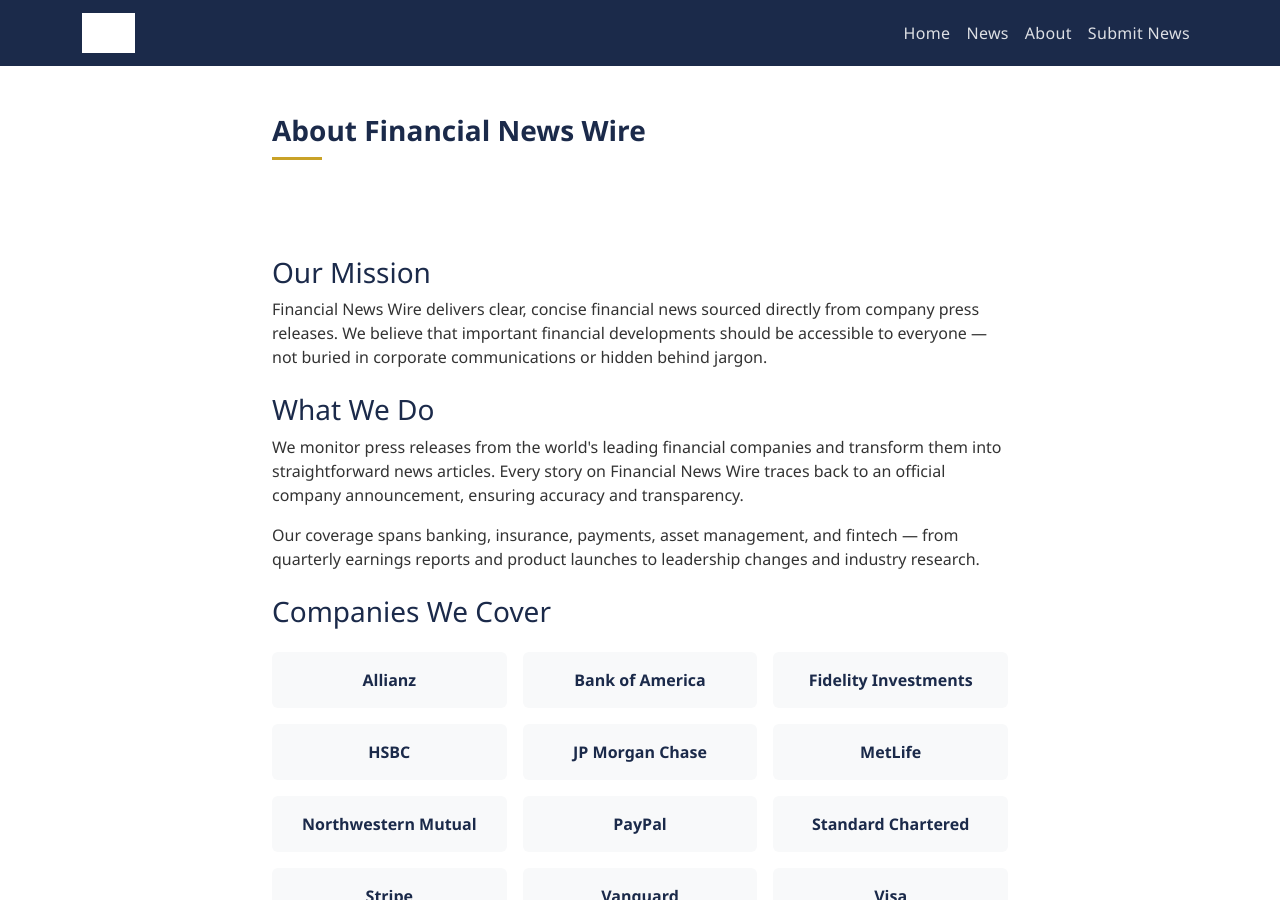
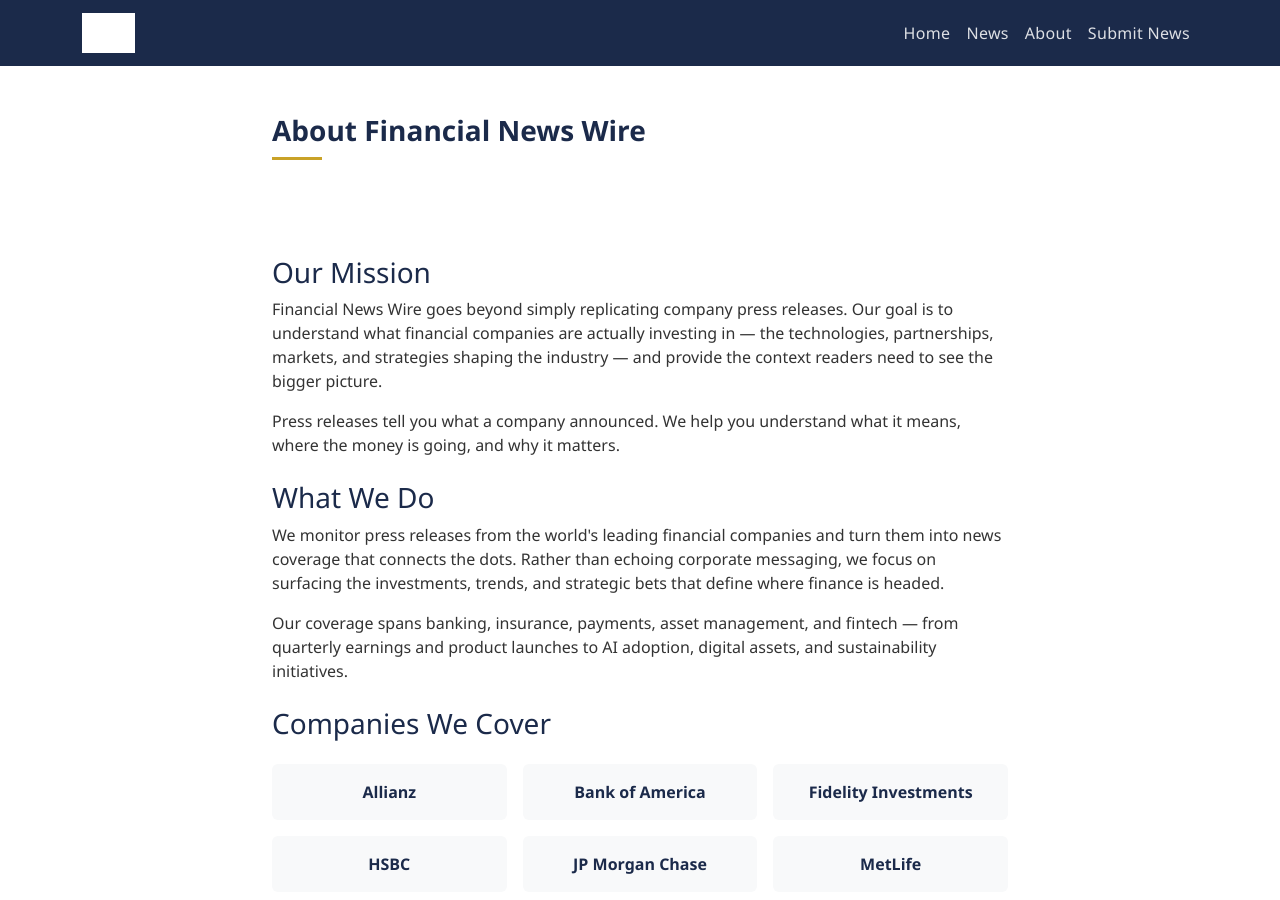
Before and after one commit to financialnewswork/financialnews-work, a Jekyll site: the page built from about/index.html, in a window 1280 px wide and 900 px high. Built offline with Jekyll 4.4.1, drawn with Linux system fonts in a browser that asks for light colours; grey boxes are pictures that could not be loaded.

Commit message:
Update mission to focus on investment context, not press release replication
Co-Authored-By: Claude Opus 4.6 (1M context) <noreply@anthropic.com>

```diff
--- a/about/index.html
+++ b/about/index.html
@@ -9,11 +9,12 @@ title: About
 
       <div class="about-section">
         <h3 class="text-navy">Our Mission</h3>
-        <p>Financial News Wire delivers clear, concise financial news sourced directly from company press releases. We believe that important financial developments should be accessible to everyone — not buried in corporate communications or hidden behind jargon.</p>
+        <p>Financial News Wire goes beyond simply replicating company press releases. Our goal is to understand what financial companies are actually investing in — the technologies, partnerships, markets, and strategies shaping the industry — and provide the context readers need to see the bigger picture.</p>
+        <p>Press releases tell you what a company announced. We help you understand what it means, where the money is going, and why it matters.</p>
 
         <h3 class="text-navy mt-4">What We Do</h3>
-        <p>We monitor press releases from the world's leading financial companies and transform them into straightforward news articles. Every story on Financial News Wire traces back to an official company announcement, ensuring accuracy and transparency.</p>
-        <p>Our coverage spans banking, insurance, payments, asset management, and fintech — from quarterly earnings reports and product launches to leadership changes and industry research.</p>
+        <p>We monitor press releases from the world's leading financial companies and turn them into news coverage that connects the dots. Rather than echoing corporate messaging, we focus on surfacing the investments, trends, and strategic bets that define where finance is headed.</p>
+        <p>Our coverage spans banking, insurance, payments, asset management, and fintech — from quarterly earnings and product launches to AI adoption, digital assets, and sustainability initiatives.</p>
 
         <h3 class="text-navy mt-4">Companies We Cover</h3>
         <div class="row g-3 mt-2 mb-4">
```
